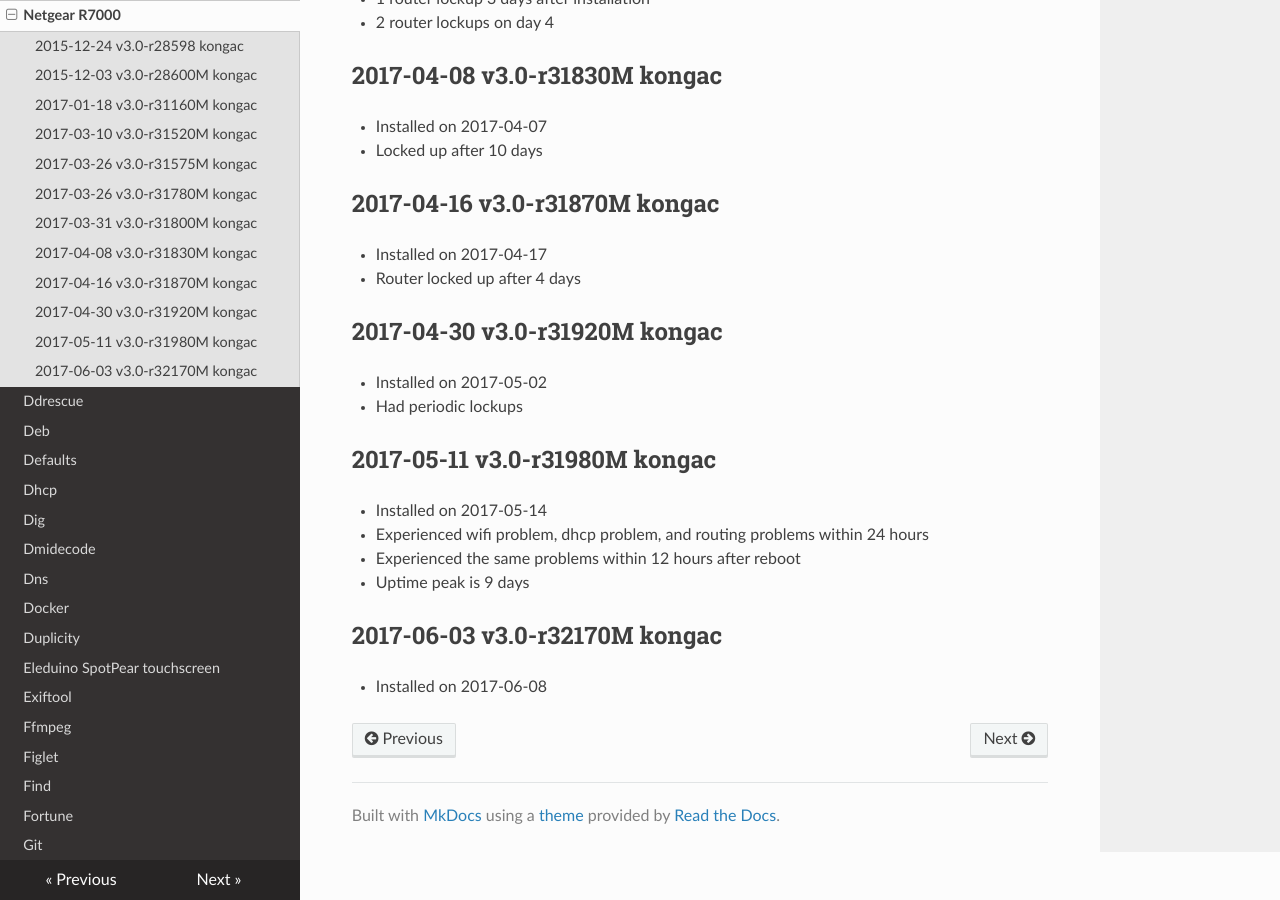
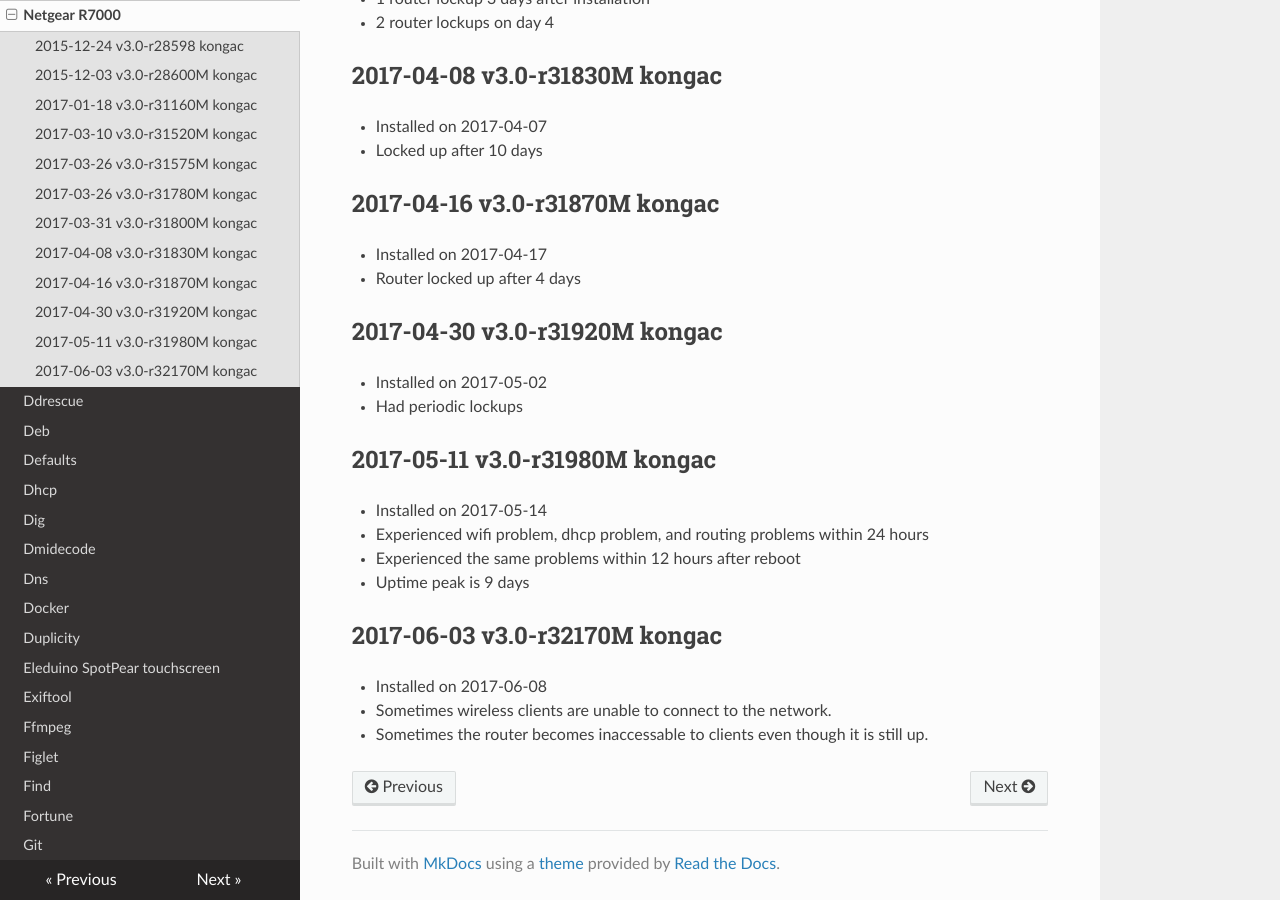
Before and after one commit to lando-cal/tech-notes, an MkDocs documentation site: the page built from docs/dd-wrt.md, in a window 1280 px wide and 900 px high, scrolled down 1166 px. Built offline with MkDocs 1.6.1, drawn with Linux system fonts in a browser that asks for light colours; nearby versions of some CDN libraries.

```diff
--- a/docs/dd-wrt.md
+++ b/docs/dd-wrt.md
@@ -63,3 +63,5 @@
 ## 2017-06-03 v3.0-r32170M kongac
 
 - Installed on 2017-06-08
+- Sometimes wireless clients are unable to connect to the network.
+- Sometimes the router becomes inaccessable to clients even though it is still up.
```
Also changed, not shown: docs/vagrant.md (+6 -0 lines).
